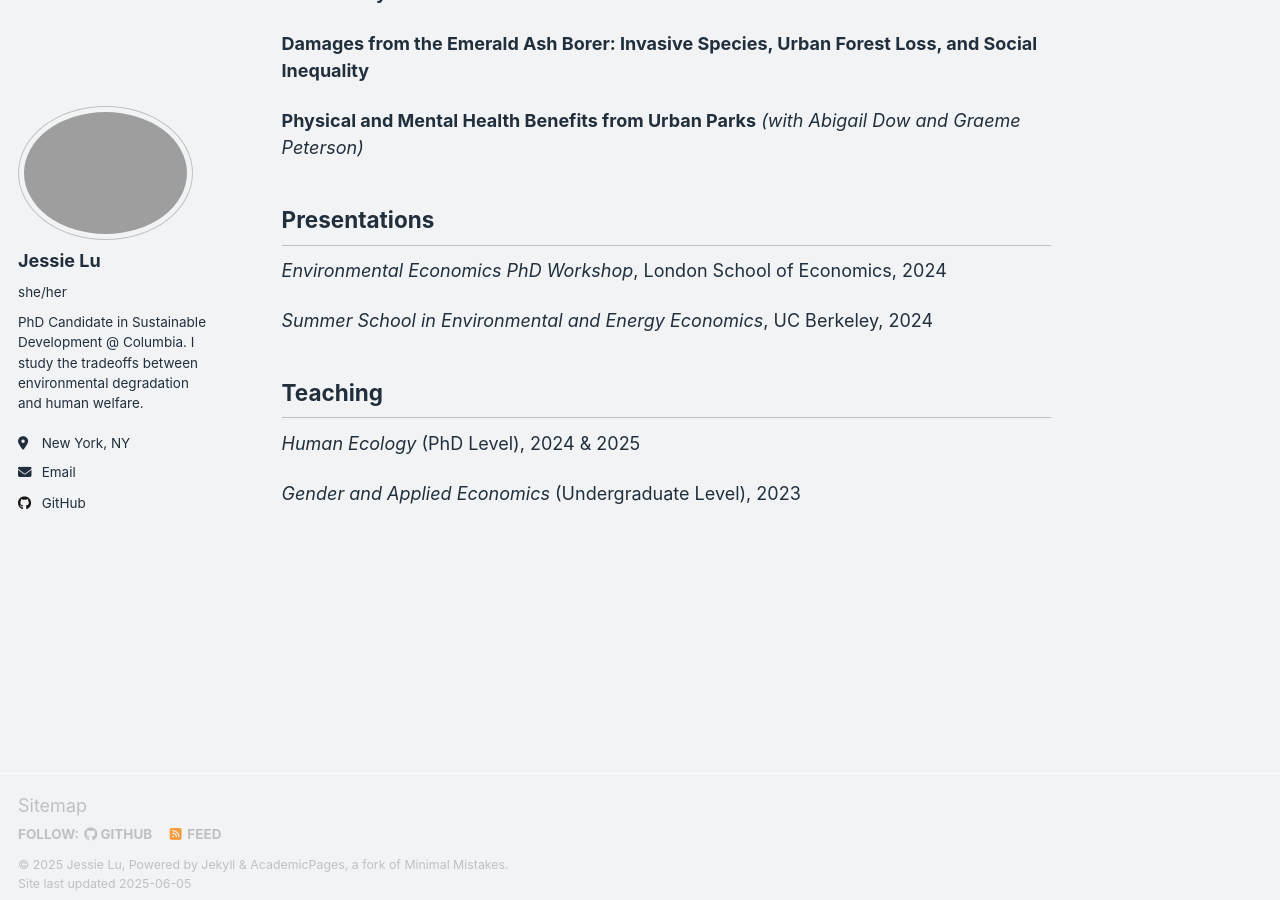
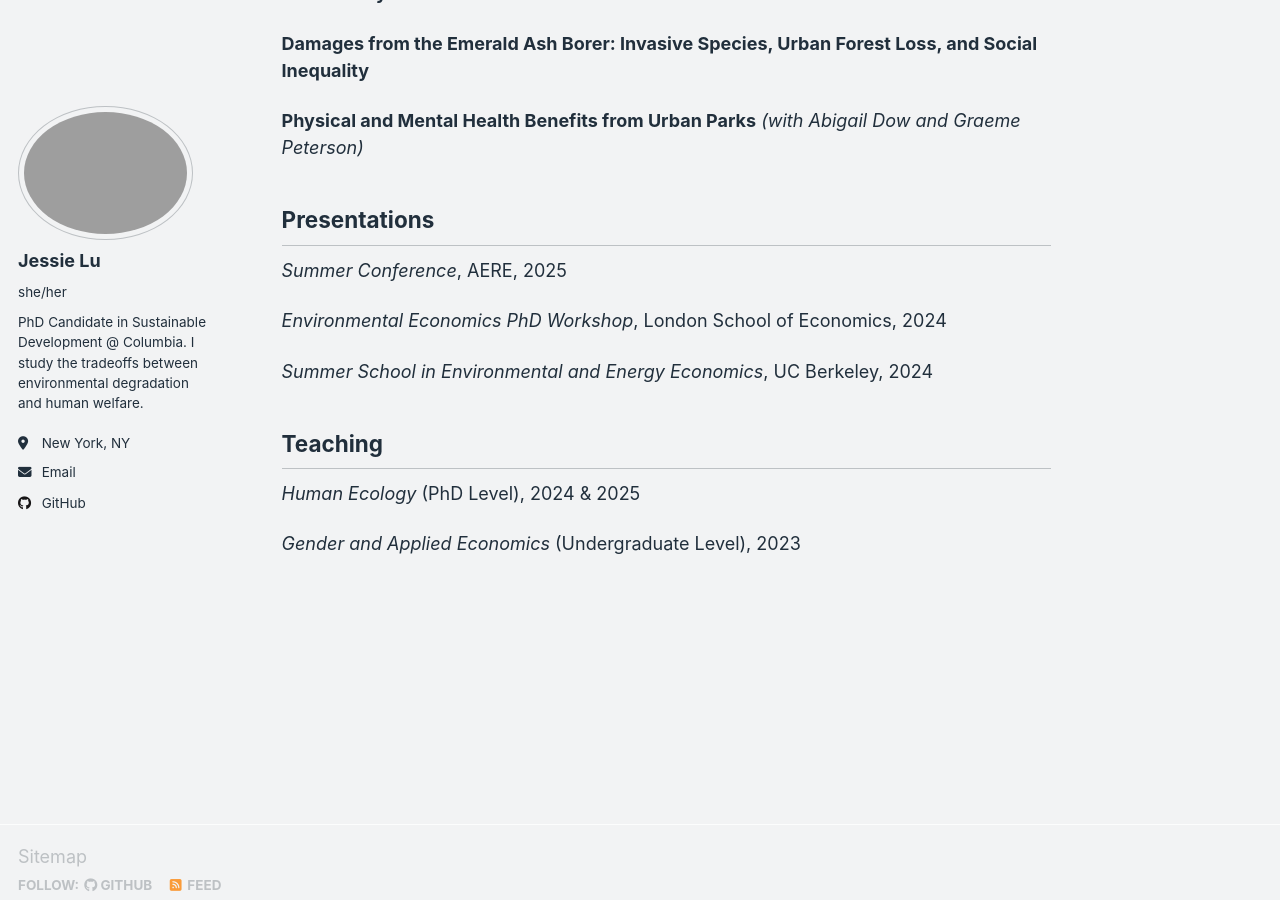
Before and after one commit to jessiexlu/jessiexlu.github.io, a Jekyll site: the page built from _pages/about.md, in a window 1280 px wide and 900 px high, scrolled down 527 px. Built offline with Jekyll 4.4.1, drawn with Linux system fonts in a browser that asks for light colours.

Commit message:
AERE update

```diff
--- a/_pages/about.md
+++ b/_pages/about.md
@@ -23,6 +23,8 @@ Active Projects
 
 Presentations
 ------
+*Summer Conference*, AERE, 2025
+
 *Environmental Economics PhD Workshop*, London School of Economics, 2024
 
 *Summer School in Environmental and Energy Economics*, UC Berkeley, 2024
```
Also changed, not shown: 2 other files.
